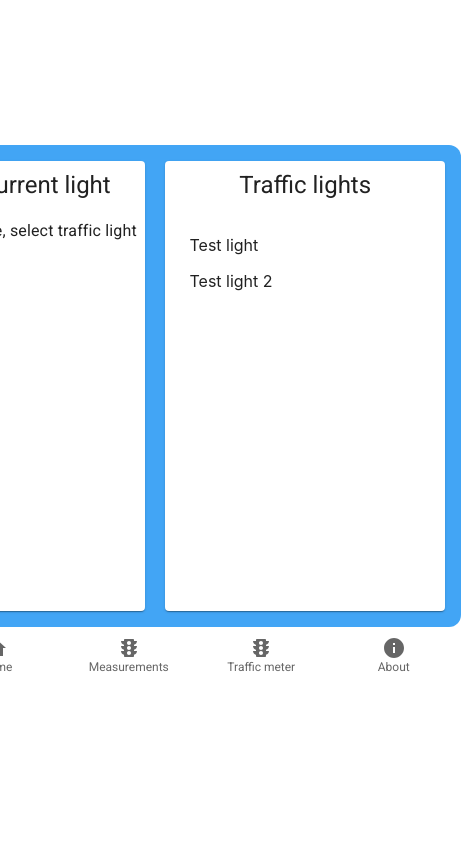
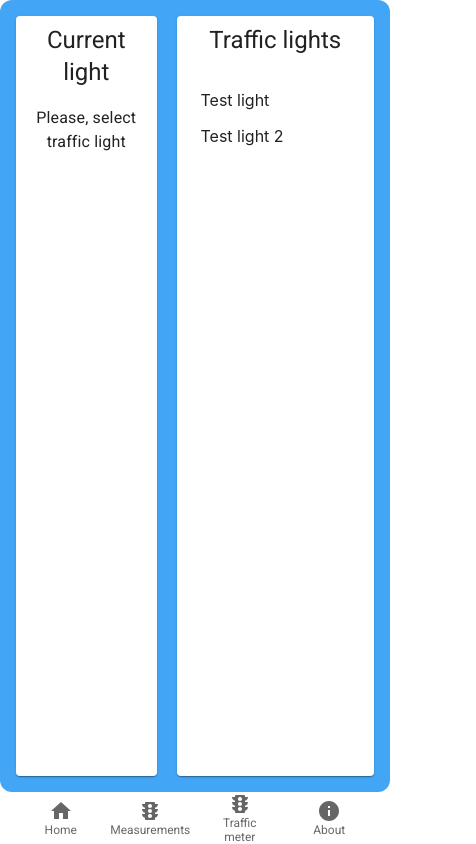
Before and after one commit to klishin16/fast-ride-meter, a React (Create React App) app: page / in a window 390 px wide. Shown: the whole page, 476 px wide, since content can reach past the window. Built offline with nearby package versions, Linux system fonts and the light colour scheme.

Commit message:
Added simple mobile layout

```diff
--- a/src/App.css
+++ b/src/App.css
@@ -37,6 +37,10 @@
 /*  }*/
 /*}*/
 
+* {
+  box-sizing: border-box;
+}
+
 .main_container {
   display: flex;
   flex-direction: column;
--- a/src/App.tsx
+++ b/src/App.tsx
@@ -1,7 +1,7 @@
 import React from 'react';
 import './App.css';
 import TrafficMeter from "./pages/TrafficMeter";
-import { NavLink, Route, Routes, useNavigate } from "react-router-dom";
+import { Route, Routes, useNavigate } from "react-router-dom";
 import AboutPage from "./pages/AboutPage";
 import TrafficLightsPage from "./pages/TrafficLightsPage";
 import { BottomNavigation, BottomNavigationAction } from "@mui/material";
@@ -34,9 +34,11 @@ function App() {
             setValue(newValue);
           }}
           sx={{
-            width: 530,
+            width: {
+              xs: '100%',
+              sm: 530
+            },
             pl: 2,
-            pb: 2,
             pr: 2
           }}
         >
--- a/src/pages/AboutPage.tsx
+++ b/src/pages/AboutPage.tsx
@@ -8,12 +8,18 @@ const AboutContainer = styled(Box)({
 
 const AboutPage = () => {
   return <AboutContainer sx={{
-    width: 500,
-    height: 450,
+    width: {
+      xs: 1,
+      sm: 500
+    },
+    height: {
+      xs: 1,
+      sm: 450
+    },
     boxShadow: 0,
     backgroundColor: 'primary.light',
     borderRadius: 3,
-    p: 2
+    p: 2,
   }}>
     <Typography>About page</Typography>
   </AboutContainer>
--- a/src/pages/TrafficLightsMetricsPage.tsx
+++ b/src/pages/TrafficLightsMetricsPage.tsx
@@ -73,8 +73,14 @@ const TrafficLightsMetricsPage = () => {
 
   return <>
     <MeasurementsPageContainer sx={ {
-      width: 500,
-      height: 450,
+      width: {
+        xs: 1,
+        sm: 500
+      },
+      height: {
+        xs: 1,
+        sm: 450
+      },
       boxShadow: 0,
       backgroundColor: 'primary.light',
       borderRadius: 3,
--- a/src/pages/TrafficLightsPage.tsx
+++ b/src/pages/TrafficLightsPage.tsx
@@ -6,10 +6,13 @@ import LightsList from "../components/LightsList";
 import TrafficLight from "../components/TrafficLight";
 
 
-const TrafficLightsContainer = styled(Box)({
+const TrafficLightsContainer = styled(Box)(({ theme }) => ({
   display: 'flex',
-  gap: 20
-})
+  gap: 20,
+  // [theme.breakpoints.down('sm')]: {
+  //   flexDirection: 'column'
+  // }
+}));
 
 const TrafficLightsLeftCard = styled(Card)({
   display: 'flex',
@@ -98,8 +101,14 @@ const TrafficLightsPage = () => {
 
   return <>
     <TrafficLightsContainer sx={ {
-      width: 500,
-      height: 450,
+      width: {
+        xs: 1,
+        sm: 500
+      },
+      height: {
+        xs: 1,
+        sm: 450
+      },
       boxShadow: 0,
       backgroundColor: 'primary.light',
       borderRadius: 3,
--- a/src/pages/TrafficMeter.tsx
+++ b/src/pages/TrafficMeter.tsx
@@ -103,12 +103,18 @@ export default function TrafficMeter() {
 
   return <>
     <TrafficMeterContainer sx={ {
-      width: 500,
-      height: 450,
+      width: {
+        xs: 1,
+        sm: 500
+      },
+      height: {
+        xs: 1,
+        sm: 450
+      },
       boxShadow: 0,
       backgroundColor: 'primary.light',
       borderRadius: 3,
-      p: 2
+      p: 2,
     } }>
       <TrafficMeterLeftCard sx={ {
         boxShadow: 1,
```
